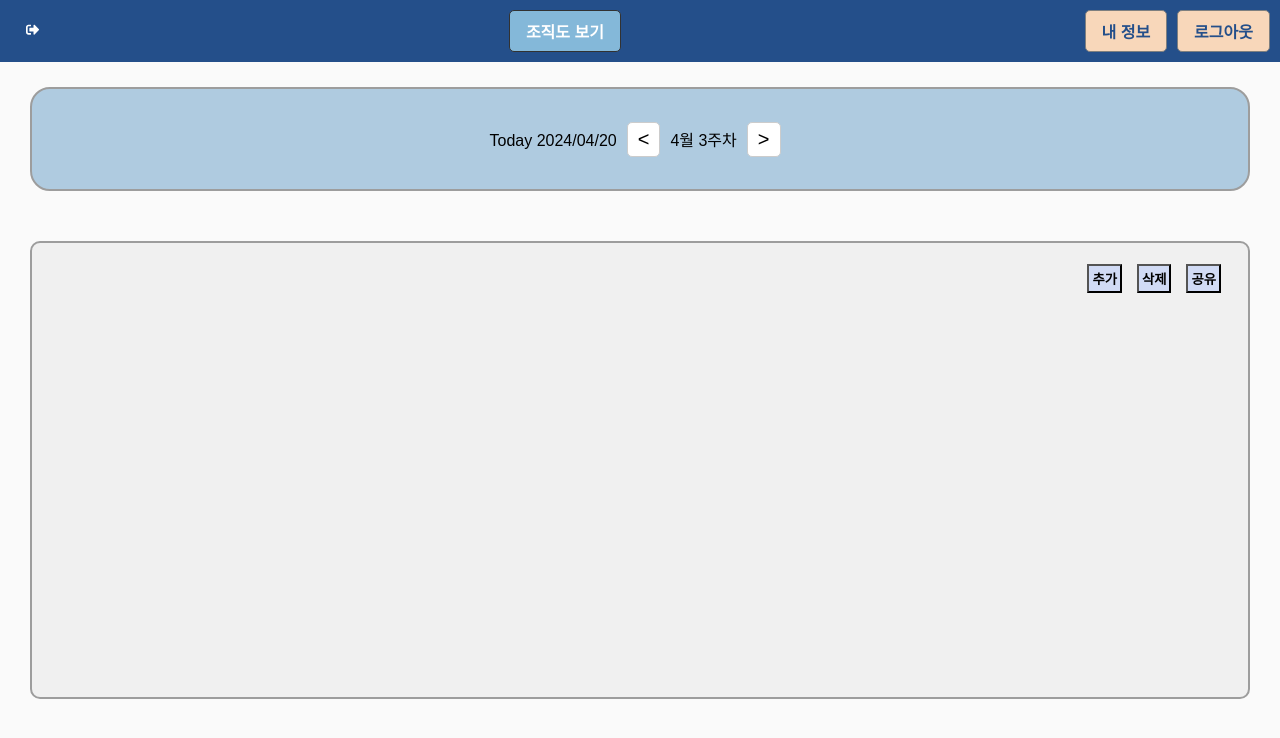
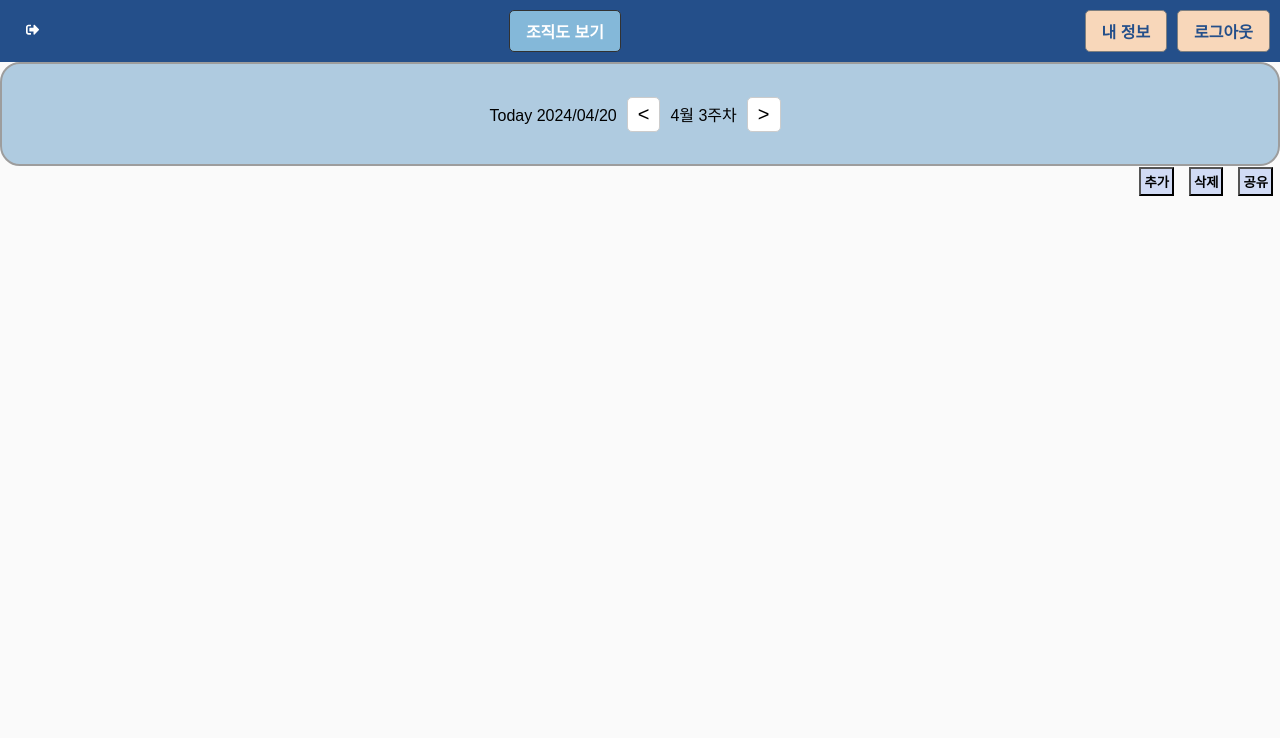
Before and after one commit to CSID-DGU/2024-1-SCS4031-01-sososo-3, a React (Create React App) app in the folder frontend/: page /team/1 in a window 1280 px wide. Shown: the top 738 px of the page. Built offline with nearby package versions, Linux system fonts and the light colour scheme.

Commit message:
[KMS]fix_mainpage

```diff
--- a/frontend/src/pages/main/EmployeeHeader.js
+++ b/frontend/src/pages/main/EmployeeHeader.js
@@ -1,7 +1,6 @@
 import React, { useState, useRef } from 'react';
 import { FaSignOutAlt } from 'react-icons/fa';
 import { useNavigate } from 'react-router-dom';
-//import { Button } from "@material-ui/core";
 import CompanyOrganization from '../CompanyOrganization';
 import '../../App.css';
 
--- a/frontend/src/pages/main/MainPage.js
+++ b/frontend/src/pages/main/MainPage.js
@@ -1,5 +1,4 @@
 // MainPage.js
-
 import React from 'react';
 import '../../App.css';
 import EmployeeHeader from './EmployeeHeader';
@@ -7,15 +6,12 @@ import TaskList from './TaskList';
 import DateComponent from './DateComponent';
 
 const MainPage = () => {
+
   return (
     <div>
       <EmployeeHeader />
-      <div className="rounded-rectangles-container">
-        <DateComponent />
-      </div>
-      <div className="task-list-container">
-        <TaskList />
-      </div>
+      <DateComponent />
+      <TaskList />
     </div>
   );
 }
```
